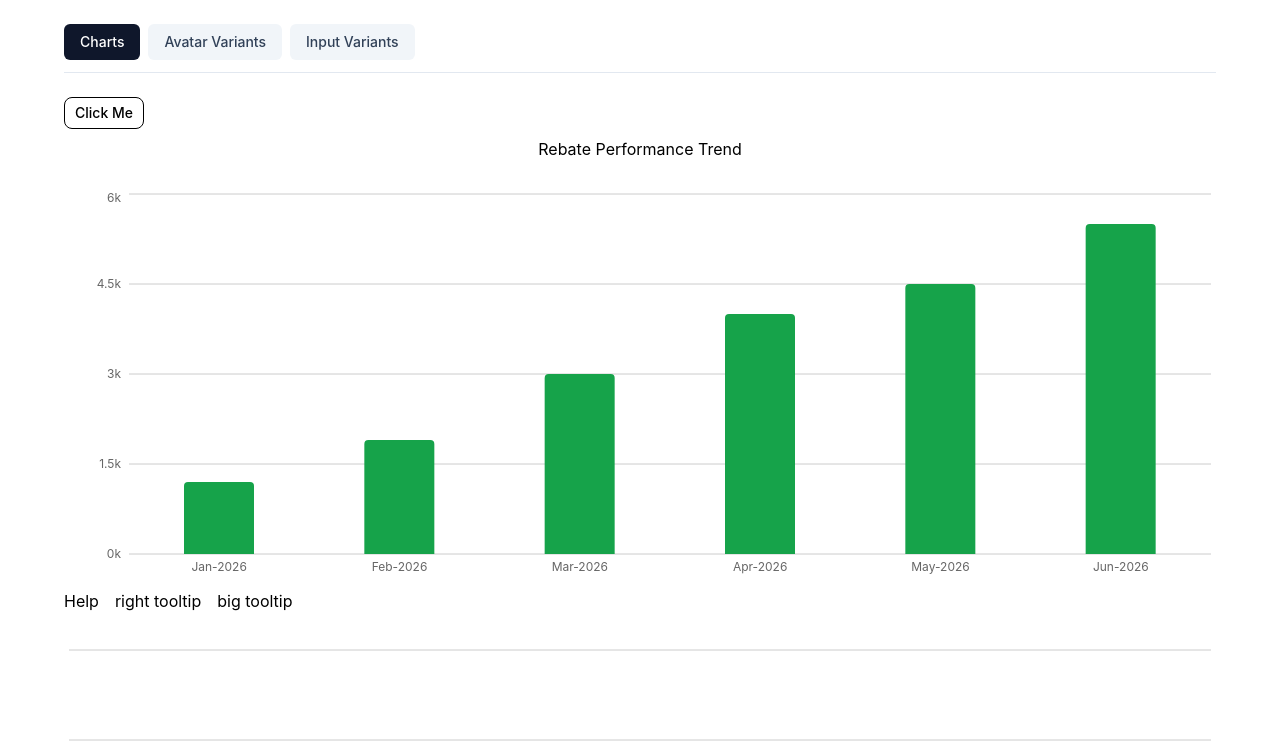
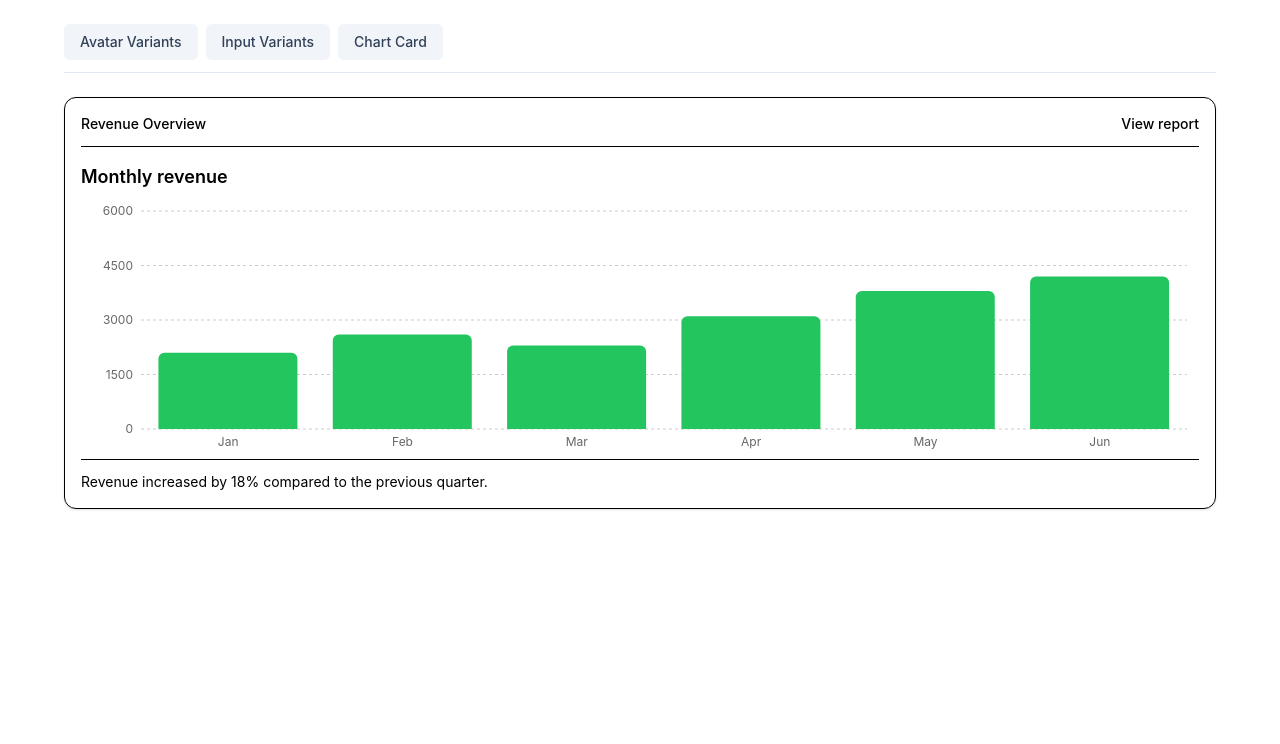
Before and after one commit to tarunk-mckesson26/react-poc, a React (Vite) app: page / in a window 1280 px wide. Shown: the top 744 px of the page. Built offline with nearby package versions, Linux system fonts and the light colour scheme.

Commit message:
barchart

```diff
--- a/src/App.tsx
+++ b/src/App.tsx
@@ -1,29 +1,27 @@
 import { useState } from 'react';
+import { Bar, BarChart as RechartsBarChart, CartesianGrid, XAxis, YAxis } from 'recharts';
 import './App.css';
-import BarChartDemo from './components/BarChart';
-import LineGraphDemo from './components/LineGraph';
 import { Avatar } from './components/ui/Avatar';
+import { BarChart as ChartCard } from './components/ui/BarChart';
 import { Input } from './components/ui/InputField';
+import { ChartContainer, ChartTooltip, ChartTooltipContent } from './components/ui/chart';
 import { avatarTest } from './assets';
 
 function App() {
-  const [activeTab, setActiveTab] = useState<'charts' | 'avatars' | 'inputs'>('charts');
+  const [activeTab, setActiveTab] = useState<'charts' | 'avatars' | 'inputs' | 'chart-card'>('charts');
+
+  const chartCardData = [
+    { name: 'Jan', value: 2100 },
+    { name: 'Feb', value: 2600 },
+    { name: 'Mar', value: 2300 },
+    { name: 'Apr', value: 3100 },
+    { name: 'May', value: 3800 },
+    { name: 'Jun', value: 4200 },
+  ];
 
   return (
     <div className='max-w-[1200px] mx-auto p-6'>
       <div className='mb-6 flex gap-2 border-b border-slate-200 pb-3'>
-        <button
-          type='button'
-          onClick={() => setActiveTab('charts')}
-          className={[
-            'rounded-md px-4 py-2 text-sm font-medium transition-colors',
-            activeTab === 'charts'
-              ? 'bg-slate-900 text-white'
-              : 'bg-slate-100 text-slate-700 hover:bg-slate-200',
-          ].join(' ')}
-        >
-          Charts
-        </button>
 
         <button
           type='button'
@@ -50,14 +48,22 @@ function App() {
         >
           Input Variants
         </button>
+
+        <button
+          type='button'
+          onClick={() => setActiveTab('chart-card')}
+          className={[
+            'rounded-md px-4 py-2 text-sm font-medium transition-colors',
+            activeTab === 'chart-card'
+              ? 'bg-slate-900 text-white'
+              : 'bg-slate-100 text-slate-700 hover:bg-slate-200',
+          ].join(' ')}
+        >
+          Chart Card
+        </button>
       </div>
 
-      {activeTab === 'charts' ? (
-        <div className='space-y-8'>
-          <BarChartDemo />
-          <LineGraphDemo />
-        </div>
-      ) : activeTab === 'avatars' ? (
+      {activeTab === 'avatars' ? (
         <div className='rounded-xl border border-slate-200 bg-white p-6 shadow-sm'>
           <h2 className='mb-6 text-xl font-semibold text-slate-900'>Avatar Variants</h2>
 
@@ -83,7 +89,7 @@ function App() {
             </div>
           </div>
         </div>
-      ) : (
+      ) : activeTab === 'inputs' ? (
         <div className='rounded-xl border border-slate-200 bg-white p-6 shadow-sm'>
           <h2 className='mb-6 text-xl font-semibold text-slate-900'>Input Variants</h2>
 
@@ -119,6 +125,23 @@ function App() {
             </div>
           </div>
         </div>
+      ) : (
+        <ChartCard
+          title='Revenue Overview'
+          chartTitle='Monthly revenue'
+          linkText='View report'
+          description='Revenue increased by 18% compared to the previous quarter.'
+        >
+          <ChartContainer config={{ value: { label: 'Revenue', color: '#22c55e' } }} className='h-[260px] w-full'>
+            <RechartsBarChart data={chartCardData} margin={{ top: 12, right: 12, left: 0, bottom: 0 }}>
+              <CartesianGrid vertical={false} strokeDasharray='3 3' />
+              <XAxis dataKey='name' tickLine={false} axisLine={false} />
+              <YAxis tickLine={false} axisLine={false} />
+              <ChartTooltip cursor={false} content={<ChartTooltipContent />} />
+              <Bar dataKey='value' fill='#22c55e' radius={[6, 6, 0, 0]} />
+            </RechartsBarChart>
+          </ChartContainer>
+        </ChartCard>
       )}
     </div>
   );
--- /dev/null
+++ b/src/components/ui/BarChart/index.tsx
@@ -0,0 +1,52 @@
+import { clsx } from "@/lib/clsx"
+import { barChartBodyVariants, barChartCardVariants, barChartFooterVariants, barChartHeaderVariants } from "./style"
+import type { BarChartProps } from "./type"
+
+const BarChart = ({
+  className,
+  title,
+  chartTitle,
+  description,
+  linkText,
+  onLinkClick,
+  children,
+  variant = "default",
+  size = "default",
+  ...props
+}: BarChartProps) => {
+  return (
+    <section
+      data-slot="bar-chart"
+      data-variant={variant}
+      data-size={size}
+      className={clsx(barChartCardVariants({ variant, size, className }))}
+      {...props}
+    >
+      {(title || linkText) && (
+        <header className={barChartHeaderVariants()}>
+          <div className="text-sm font-medium text-foreground">{title}</div>
+          {linkText ? (
+            <button
+              type="button"
+              onClick={onLinkClick}
+              className="text-sm font-medium text-primary underline-offset-4 hover:underline"
+            >
+              {linkText}
+            </button>
+          ) : null}
+        </header>
+      )}
+
+      <div className={barChartBodyVariants()}>
+        {chartTitle ? <h3 className="text-lg font-semibold text-foreground">{chartTitle}</h3> : null}
+        {children}
+      </div>
+
+      {description ? (
+        <footer className={barChartFooterVariants()}>{description}</footer>
+      ) : null}
+    </section>
+  )
+}
+
+export { BarChart }
--- /dev/null
+++ b/src/components/ui/BarChart/style.ts
@@ -0,0 +1,33 @@
+import { cva } from "class-variance-authority"
+
+export const barChartCardVariants = cva(
+  "rounded-xl border border-border bg-card text-card-foreground shadow-sm",
+  {
+    variants: {
+      variant: {
+        default: "border-border bg-card",
+        outline: "border-border bg-transparent",
+        muted: "border-transparent bg-muted/30",
+      },
+      size: {
+        sm: "p-3",
+        default: "p-4",
+        lg: "p-6",
+      },
+    },
+    defaultVariants: {
+      variant: "default",
+      size: "default",
+    },
+  }
+)
+
+export const barChartHeaderVariants = cva(
+  "flex items-center justify-between border-b border-border pb-3"
+)
+
+export const barChartBodyVariants = cva("space-y-2 pt-4")
+
+export const barChartFooterVariants = cva(
+  "border-t border-border pt-3 text-sm text-muted-foreground"
+)
--- /dev/null
+++ b/src/components/ui/BarChart/type.ts
@@ -0,0 +1,19 @@
+import type React from "react"
+import { type VariantProps } from "class-variance-authority"
+import { type barChartCardVariants } from "./style"
+
+export type BarChartVariant = "default" | "outline" | "muted"
+export type BarChartSize = "sm" | "default" | "lg"
+
+export interface BarChartProps
+  extends Omit<React.HTMLAttributes<HTMLDivElement>, "title">,
+    VariantProps<typeof barChartCardVariants> {
+  title?: React.ReactNode
+  chartTitle?: React.ReactNode
+  description?: React.ReactNode
+  linkText?: React.ReactNode
+  onLinkClick?: () => void
+  children: React.ReactNode
+  variant?: BarChartVariant
+  size?: BarChartSize
+}
```
Also changed, not shown: 1 other file (tests, documents, lock files or other folders).
